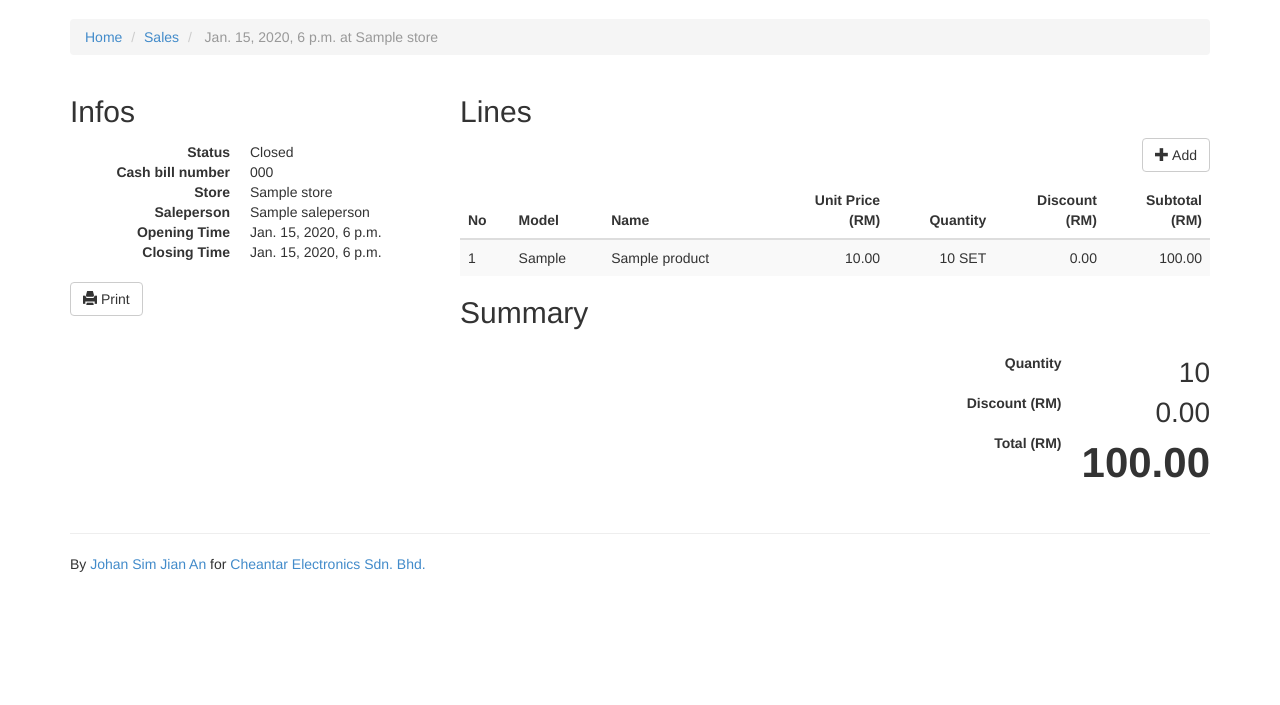
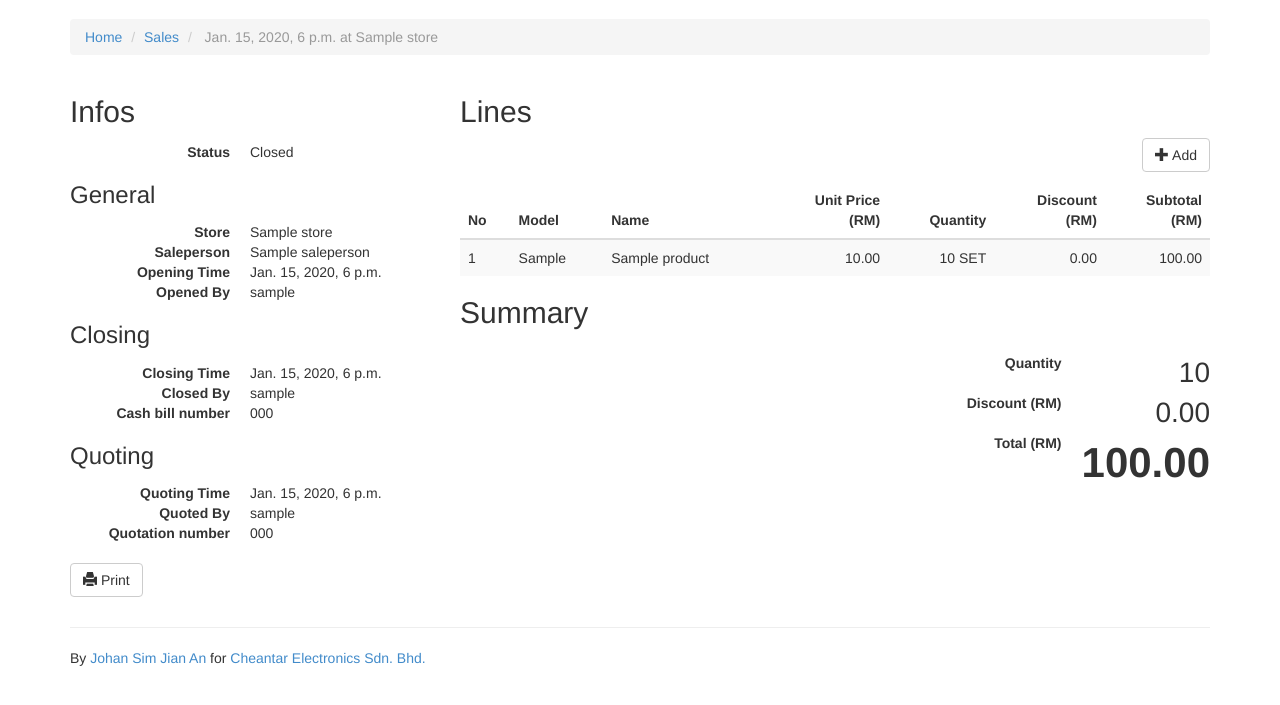
Before and after one commit to JohanSJA/BizA, a Django app: page /retails/sale/1/ in a window 1280 px wide. Shown: the part 51-756 px from the top of the page. Run offline with Django 3.2, Linux system fonts and the light colour scheme; a user stored in the database is signed in; tables that the repository leaves empty hold one stand-in row (values such as "Sample post"); parts of the project's set-up code (start-up, migrations or seed data) failed here and were passed over; some libraries are stand-ins or nearby versions.

Commit message:
Added various authorship info to sales model.

```diff
--- a/biza/retails/models.py
+++ b/biza/retails/models.py
@@ -1,6 +1,7 @@
 from django.db import models
 from django.core.urlresolvers import reverse
 from django.utils import timezone
+from django.contrib.auth.models import User
 
 from stocks.models import Warehouse, Product
 
@@ -27,7 +28,11 @@ class Sale(models.Model):
     store = models.ForeignKey(Store)
     saleperson = models.ForeignKey(Saleperson)
     opening_time = models.DateTimeField(auto_now_add=True)
+    opened_by = models.ForeignKey(User, related_name='opened_sale_set')
+    quoting_time = models.DateTimeField(null=True, blank=True)
+    quoted_by = models.ForeignKey(User, null=True, blank=True, related_name='quoted_sale_set')
     closing_time = models.DateTimeField(null=True, blank=True)
+    closed_by = models.ForeignKey(User, null=True, blank=True, related_name='closed_sale_set')
     cash_bill_number = models.CharField(max_length=12, blank=True)
     quotation_number = models.CharField(max_length=12, blank=True)
 
@@ -67,10 +72,16 @@ class Sale(models.Model):
             return 'Open'
 
     def closed(self):
-        return self.get_status() == 'Closed'
+        if self.cash_bill_number:
+            return True
+        else:
+            return False
 
     def quoted(self):
-        return self.get_status() == 'Quoted'
+        if self.quotation_number:
+            return True
+        else:
+            return False
 
 
 class SaleLine(models.Model):
--- a/biza/retails/templates/retails/sale_detail.html
+++ b/biza/retails/templates/retails/sale_detail.html
@@ -28,31 +28,44 @@
   <div class="row">
     <div class="col-lg-4">
       <h2>Infos</h2>
-
       <dl class="dl-horizontal">
         <dt>Status</dt>
-        {% if object.closed %}
-          <dd>Closed</dd>
-          <dt>Cash bill number</dt>
-          <dd>{{ object.cash_bill_number }}</dd>
-        {% elif object.quoted %}
-          <dd>Quoted</dd>
-          <dt>Quotation number</dt>
-          <dd>{{ object.quotation_number }}</dd>
-        {% else %}
-          <dd>Open</dd>
-        {% endif %}
+        <dd>{{ object.get_status }}</dd>
+      </dl>
+
+      <h3>General</h3>
+      <dl class="dl-horizontal">
         <dt>Store</dt>
         <dd>{{ object.store }}</dd>
         <dt>Saleperson</dt>
         <dd>{{ object.saleperson }}</dd>
         <dt>Opening Time</dt>
         <dd>{{ object.opening_time }}</dd>
-        {% if object.closed %}
+        <dt>Opened By</dt>
+        <dd>{{ object.opened_by }}</dd>
+      </dl>
+      {% if object.closed %}
+        <h3>Closing</h3>
+        <dl class="dl-horizontal">
           <dt>Closing Time</dt>
           <dd>{{ object.closing_time }}</dd>
-        {% endif %}
-      </dl>
+          <dt>Closed By</dt>
+          <dd>{{ object.closed_by }}</dd>
+          <dt>Cash bill number</dt>
+          <dd>{{ object.cash_bill_number }}</dd>
+        </dl>
+      {% endif %}
+      {% if object.quoted %}
+        <h3>Quoting</h3>
+        <dl class="dl-horizontal">
+          <dt>Quoting Time</dt>
+          <dd>{{ object.quoting_time }}</dd>
+          <dt>Quoted By</dt>
+          <dd>{{ object.quoted_by }}</dd>
+          <dt>Quotation number</dt>
+          <dd>{{ object.quotation_number }}</dd>
+        </dl>
+      {% endif %}
 
       <p>
         {% if not object.closed %}
--- a/biza/retails/templates/retails/sale_print.html
+++ b/biza/retails/templates/retails/sale_print.html
@@ -44,8 +44,8 @@
         {% elif object.quoted %}
           <dt>Number:</dt>
           <dd>{{ object.quotation_number }}</dd>
-          <dt>Closing Time</dt>
-          <dd>{{ object.closing_time }}</dd>
+          <dt>Quoting Time</dt>
+          <dd>{{ object.quoting_time }}</dd>
         {% else %}
           <dt>Opening Time</dt>
           <dd>{{ object.opening_time }}</dd>
--- a/biza/retails/views.py
+++ b/biza/retails/views.py
@@ -24,7 +24,9 @@ class SaleCreateView(CreateView):
     template_name = 'retails/sale_form.html'
 
     def form_valid(self, form):
-        form.instance.store = self.request.user.employee.store
+        sale = form.instance
+        sale.store = self.request.user.employee.store
+        sale.opened_by = self.request.user
         return super(SaleCreateView, self).form_valid(form)
 
 
@@ -75,8 +77,9 @@ class SaleCloseView(UpdateView):
                 iq = ItemQuantity(item=item, warehouse=warehouse, quantity=quantity_left, reason='S')
                 iq.save()
 
-        # set closing time to indicate sale closed
+        # set more info
         sale.closing_time = datetime.datetime.now()
+        sale.closed_by = self.request.user
 
         # give the sale a cash bill number
         doc = Document.objects.get(name='Cash bill')
@@ -95,9 +98,15 @@ class SaleQuoteView(UpdateView):
         return Sale.objects.get(pk=self.kwargs['pk'])
 
     def form_valid(self, form):
+        sale = form.instance
+
+        # set more info
+        sale.quoting_time = datetime.datetime.now()
+        sale.quoted_by = self.request.user
+
         # give the sale a quotation number
         doc = Document.objects.get(name='Quotation')
-        form.instance.quotation_number = doc.get_full_name()
+        sale.quotation_number = doc.get_full_name()
         doc.number += 1
         doc.save()
 
```
Also changed, not shown: biza/retails/migrations/0007_auto__add_field_sale_quoting_time.py (added), biza/retails/migrations/0008_auto__add_field_sale_opened_by__add_field_sale_quoted_by__add_field_sa.py (added).
